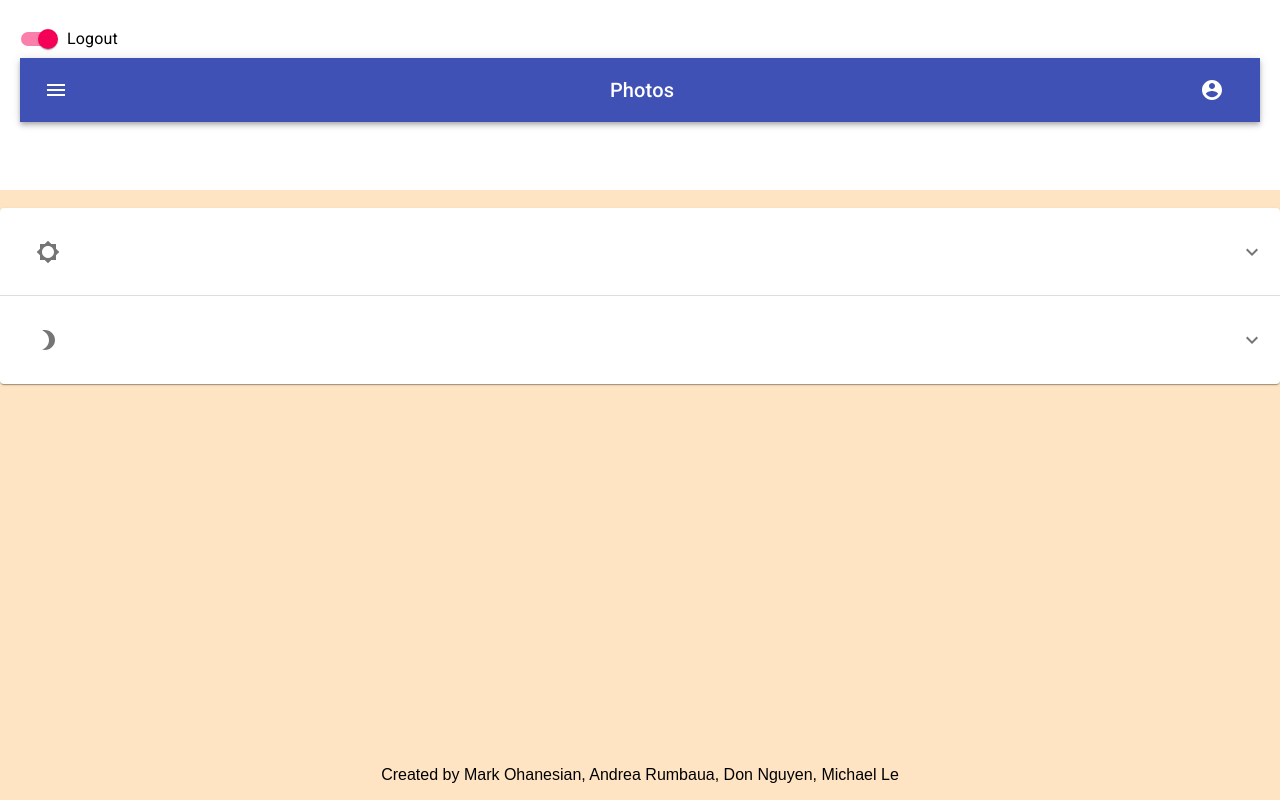
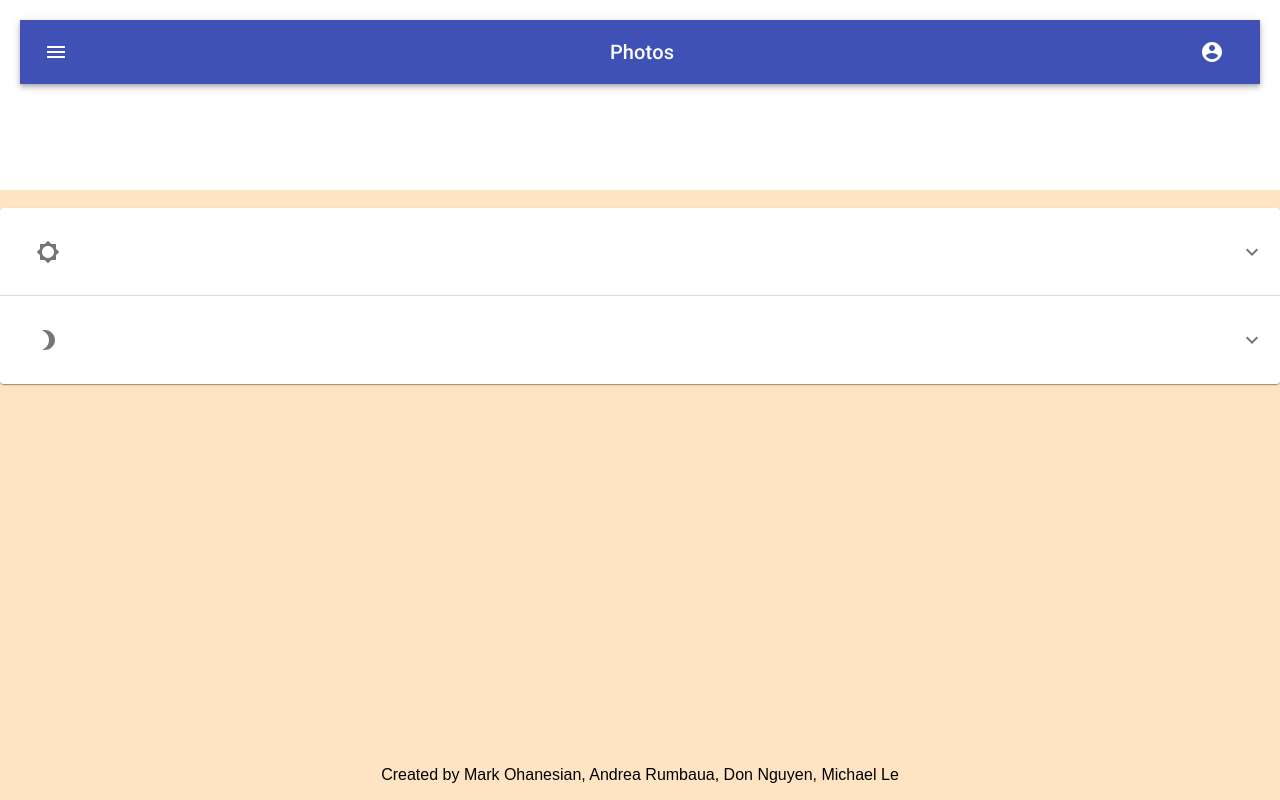
Before and after one commit to arumbaua366/happy-nappers, a React (Create React App) app in the folder client/: page / in a window 1280 px wide. Built offline with nearby package versions, Linux system fonts and the light colour scheme.

Commit message:
removed navbar switch

```diff
--- a/client/src/components/Nav/index.js
+++ b/client/src/components/Nav/index.js
@@ -6,7 +6,7 @@ import Typography from '@material-ui/core/Typography';
 import IconButton from '@material-ui/core/IconButton';
 import MenuIcon from '@material-ui/icons/Menu';
 import AccountCircle from '@material-ui/icons/AccountCircle';
-import Switch from '@material-ui/core/Switch';
+// import Switch from '@material-ui/core/Switch';
 import FormControlLabel from '@material-ui/core/FormControlLabel';
 import FormGroup from '@material-ui/core/FormGroup';
 import MenuItem from '@material-ui/core/MenuItem';
@@ -44,12 +44,12 @@ export default function MenuAppBar() {
 
   return (
     <div className={classes.root}>
-      <FormGroup>
+      {/* <FormGroup>
         <FormControlLabel
           control={<Switch checked={auth} onChange={handleChange} aria-label="login switch" />}
           label={auth ? 'Logout' : 'Login'}
         />
-      </FormGroup>
+      </FormGroup> */}
       <AppBar position="static">
         <Toolbar>
           <IconButton edge="start" className={classes.menuButton} color="inherit" aria-label="menu">
```
